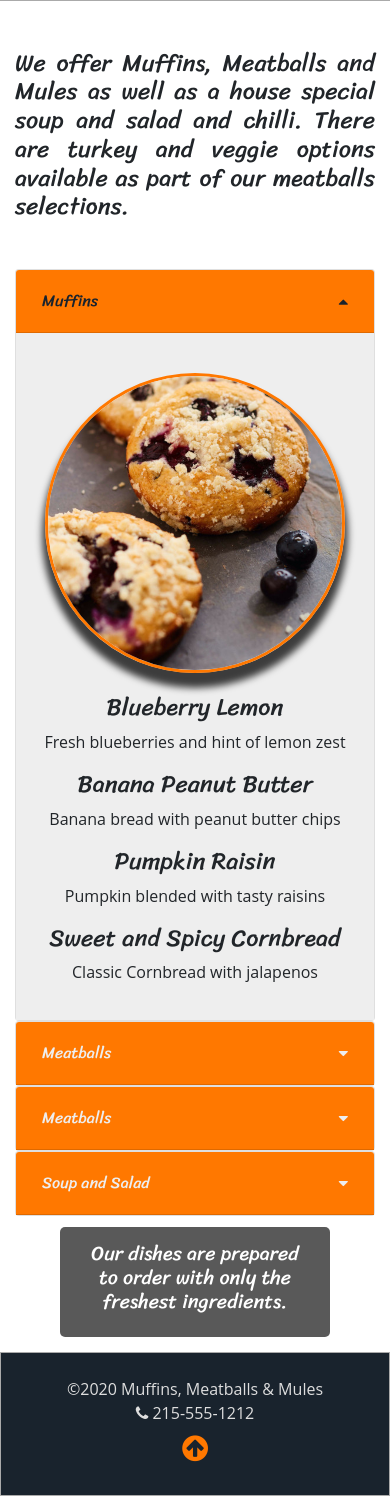
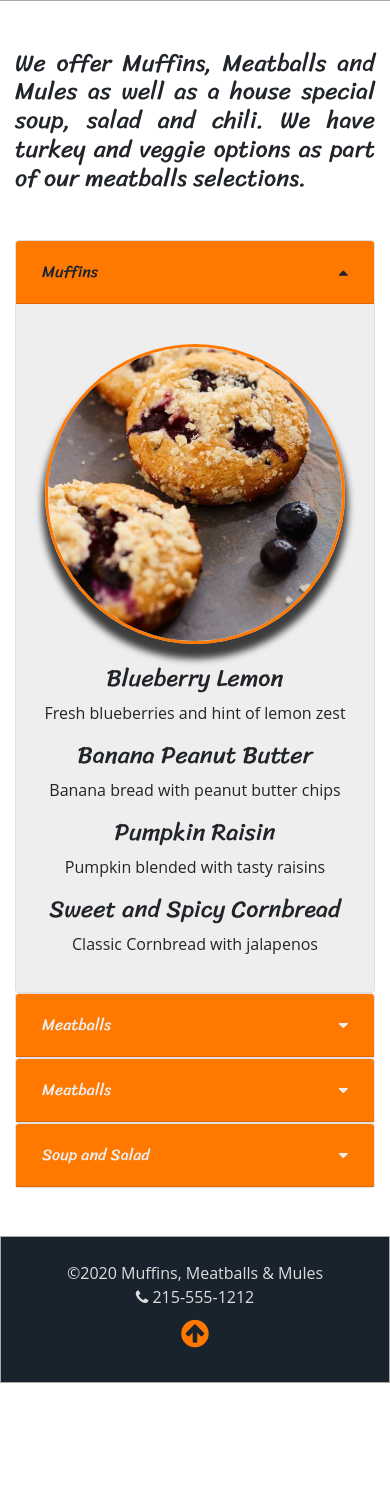
Before and after one commit to jgilday01/bootstrap4-project, a website: page menu.html in a window 390 px wide. Shown: the part 77-1573 px from the top of the page. After the commit the page ends 1460 px from the top, so only its background shows below. Drawn offline with nearby package versions, Linux system fonts and the light colour scheme.

Commit message:
menu adjust

```diff
--- a/css/styles.css
+++ b/css/styles.css
@@ -5,6 +5,8 @@ html, body {
 }
 
 body {
+   max-width: 2000px;
+   margin: 0 auto;
    font-family: "Open Sans", sans-serif;
    font-size: 16px;
 }
@@ -84,10 +86,11 @@ footer, .navbar, .covid-box, .my-dark-bg {
 
 #page-top .products img {
    display: block;
+   width: 135%;
+   max-width: 750px;
    height: auto;
-   max-height: 500px;
+   max-height: 350px;
    object-fit: cover;
-   width: 135%;
    transform: skewx(-10deg);
    margin-left: -15%;
 }
@@ -155,11 +158,11 @@ footer, .navbar, .covid-box, .my-dark-bg {
 }
 
 .up-wrap {
-   font-size: 30px;
+   font-size: 32px;
    color: rgb(255,120,0);
    line-height: 1;
    border-radius: 50%;
-   width: 33px;
+   width: 32px;
    transition: background-color linear 0.3s;
 }
 
@@ -173,14 +176,15 @@ footer, .navbar, .covid-box, .my-dark-bg {
   text-align: center;
   color: white;
   width: 100%;
+  min-height: 100px;
 }
 
-.figure .centered-text{
+.figure .overlay-text{
   position: absolute;
-  top: 50%;
-  left: 50%;
-  width: 75%;
+  bottom: 0; left: 50%;
+  width: 77%;
   transform: translate(-50%, -50%);
+  margin: 25px 0;
   padding: 15px 30px;
   border-radius: 5px;
   background: rgba(0,0,0,.65);
--- a/menu.html
+++ b/menu.html
@@ -40,11 +40,11 @@
 
     <div class="container-fluid">
         <div class="row">
-            <div class="col-12 offset-sm-1 col-sm-10">
+            <div class="col-12 offset-sm-1 col-sm-10 offset-xl-2 col-xl-8">
                 <div class="home-text-lrg my-5">
                     <h4 class="text-justify">
-                        We offer Muffins, Meatballs and Mules as well as a house special soup and salad and chilli.
-                        There are turkey and veggie options available as part of our meatballs selections.
+                        We offer Muffins, Meatballs and Mules as well as a house special soup, salad and chili.
+                        We have turkey and veggie options as part of our meatballs selections.
                     </h4>
                 </div>
             </div>
@@ -52,7 +52,7 @@
     </div>
 
     <div class="container-fluid main-page">
-        <div class="row mb-3">
+        <div class="row mb-5">
             <div class="col-12 offset-sm-1 col-sm-10 offset-xl-2 col-xl-8">
                 <div id="accordion">
                     <div class="card">
@@ -174,12 +174,12 @@
             </div>
         </div>
 
-        <div class="row">
+        <div class="row d-none d-md-block">
             <div class="col-12 offset-sm-1 col-sm-10 offset-xl-2 col-xl-8">
                 <div class="my-5">
                     <figure class="figure">
-                        <img src="img/menu.jpg" class="figure-img img-fluid rounded d-none d-sm-block" alt="ticket for an order">
-                        <div class="centered-text">
+                        <img src="img/menu.jpg" class="figure-img img-fluid rounded" alt="ticket for an order">
+                        <div class="overlay-text">
                             <h5>Our dishes are prepared to order with only the freshest ingredients.</h5>
                         </div>
                     </figure>
```
